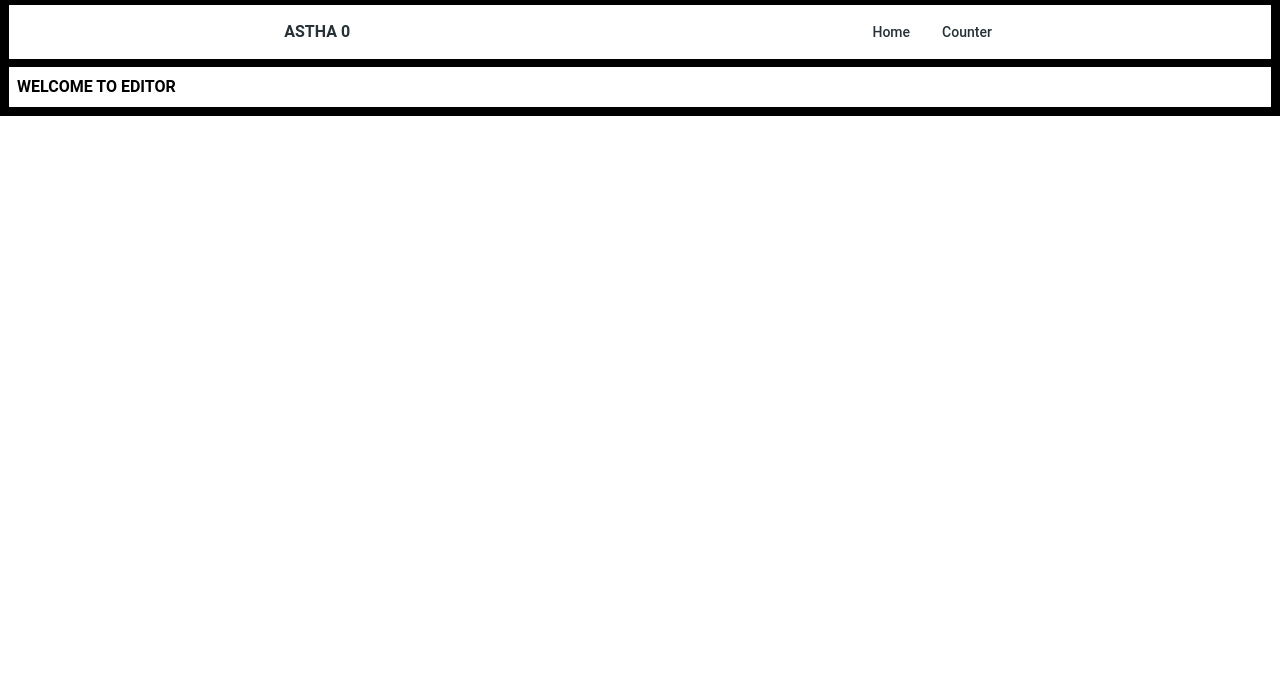
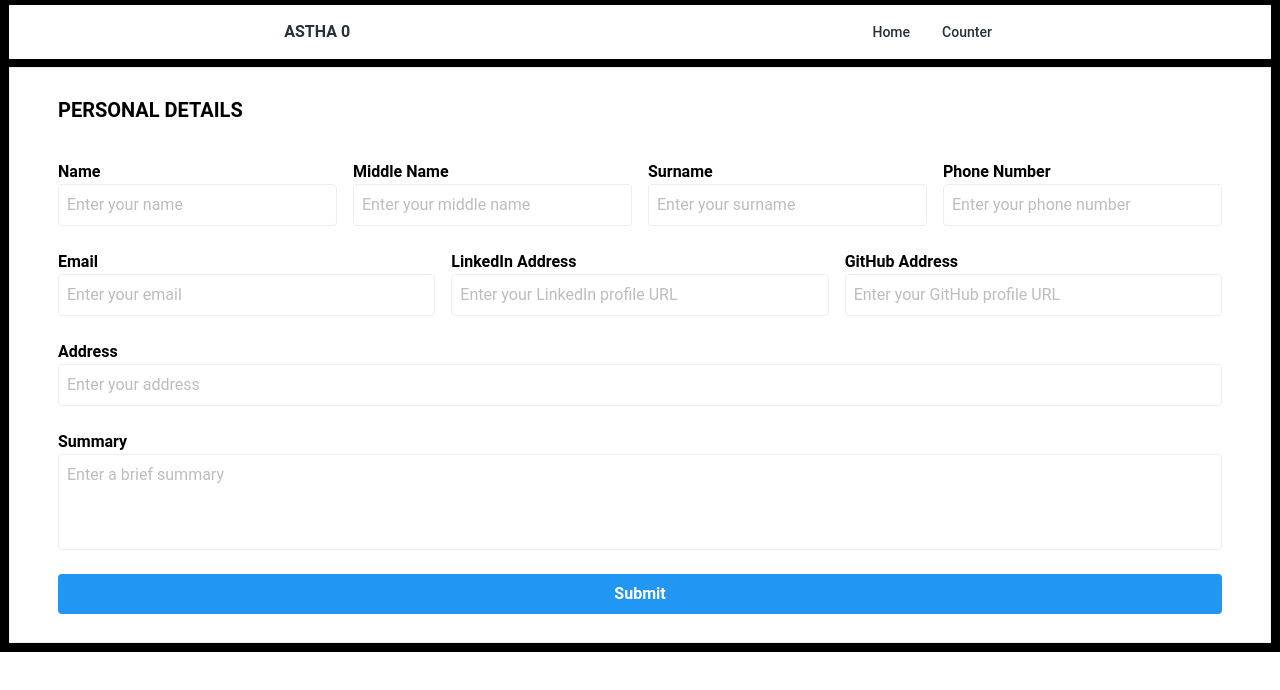
Before and after one commit to aniWakalkar/06_resume_builder, a React (Create React App) app: page /06_resume_builder/editor in a window 1280 px wide. Shown: the top 690 px of the page. Built offline with nearby package versions, Linux system fonts and the light colour scheme.

Commit message:
personal details form

```diff
--- a/src/components/Editor.jsx
+++ b/src/components/Editor.jsx
@@ -1,13 +1,151 @@
-import React from 'react';
+import {React, useState} from 'react';
 
 const Editor = () => {
 
+  const [personalDetails, setPersonalDetails] = useState({});
+
+  const personalDetailsMethod = (e) => {
+    const { name, value } = e.target; // Extract name and value from the event
+    setPersonalDetails((prevDetails) => ({
+      ...prevDetails, // Spread the existing details
+      [name]: value,  // Update the specific field
+    }));
+
+    console.log(personalDetails)
+  };
+
   return (
-    <div className='h-[100%] p-2 mx-2 my-2 bg-white'>
-      <h4 className='font-bold'>WELCOME TO EDITOR</h4>
-      <div className="img-container flex items-center justify-evenly">
+    <div className='h-[100%] p-2 mx-2 my-2 bg-white border shadow'>
+      {/* <h4 className='font-bold text-xl mb-4 ml-10 mt-5'>WELCOME TO EDITOR</h4> */}
+      <h4 className='font-bold text-xl mb-4 ml-10 mt-5'>PERSONAL DETAILS</h4>
+      <form className="flex flex-col gap-6 px-10 py-5">
+        {/* Name, Middle Name, PhoneNumber and Surname in One Line */}
+        <div className="flex flex-wrap gap-4">
+          <div className="flex flex-col flex-1">
+            <label className="font-semibold" htmlFor="name">Name</label>
+            <input
+              name='name'
+              id="name"
+              type="text"
+              className="border rounded p-2"
+              placeholder="Enter your name"
+              value={personalDetails.name}
+              onChange={personalDetailsMethod}
+              required
+            />
+          </div>
 
-      </div>
+          <div className="flex flex-col flex-1">
+            <label className="font-semibold" htmlFor="middle-name">Middle Name</label>
+            <input
+              name="middle"
+              id="middle"
+              type="text"
+              className="border rounded p-2"
+              placeholder="Enter your middle name"
+              value={personalDetails.middle}
+              onChange={personalDetailsMethod}
+              required
+            />
+          </div>
+
+          <div className="flex flex-col flex-1">
+            <label className="font-semibold" htmlFor="surname">Surname</label>
+            <input
+              name="surname"
+              id="surname"
+              type="text"
+              className="border rounded p-2"
+              placeholder="Enter your surname"
+              value={personalDetails.surname}
+              onChange={personalDetailsMethod}
+              required
+            />
+          </div>
+
+          <div className="flex flex-col flex-1">
+            <label className="font-semibold" htmlFor="phone">Phone Number</label>
+            <input
+              name="phone"
+              id="phone"
+              type="tel"
+              className="border rounded p-2"
+              placeholder="Enter your phone number"
+              maxLength="10"
+              pattern="\d{10}"
+              value={personalDetails.phone}
+              onChange={personalDetailsMethod}
+              required
+            />
+          </div>
+        </div>
+
+          {/* Email , LinkedIn and Github*/}
+        <div className="flex flex-wrap gap-4">
+          <div className="flex flex-col flex-1">
+            <label className="font-semibold" htmlFor="email">Email</label>
+            <input
+              id="email"
+              type="email"
+              className="border rounded p-2"
+              placeholder="Enter your email"
+              required
+            />
+          </div>
+
+          <div className="flex flex-col flex-1">
+            <label className="font-semibold" htmlFor="linkedin">LinkedIn Address</label>
+            <input
+              id="linkedin"
+              type="url"
+              className="border rounded p-2"
+              placeholder="Enter your LinkedIn profile URL"
+            />
+          </div>
+
+          <div className="flex flex-col flex-1">
+            <label className="font-semibold" htmlFor="github">GitHub Address</label>
+            <input
+              id="github"
+              type="url"
+              className="border rounded p-2"
+              placeholder="Enter your GitHub profile URL"
+              required
+            />
+          </div>
+        </div>
+
+        {/* Address */}
+        <div className="flex flex-col">
+          <label className="font-semibold" htmlFor="address">Address</label>
+          <input
+            id="address"
+            type="text"
+            className="border rounded p-2"
+            placeholder="Enter your address"
+          />
+        </div>
+
+
+        <div className="flex flex-col">
+          <label className="font-semibold" htmlFor="summary">Summary</label>
+          <textarea
+            id="summary"
+            className="border rounded p-2 resize-none h-24"
+            placeholder="Enter a brief summary"
+            required
+          ></textarea>
+        </div>
+
+
+        {/* Submit Button */}
+        <button
+          type="submit"
+          className="bg-blue-500 text-white font-semibold py-2 px-4 rounded hover:bg-blue-600"
+        >
+          Submit
+        </button>
+      </form>
     </div>
   );
 };
```
